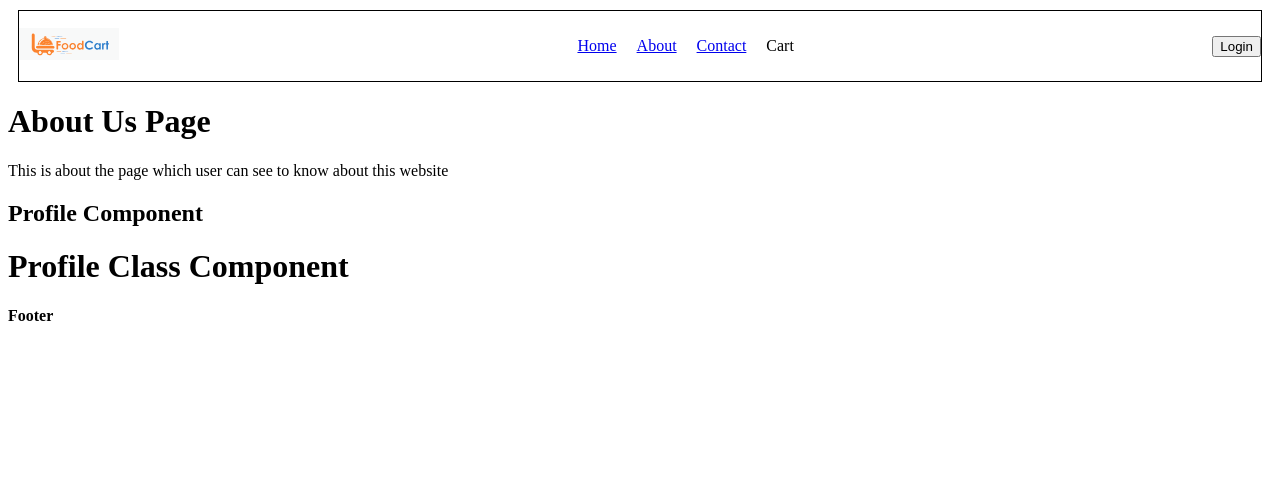
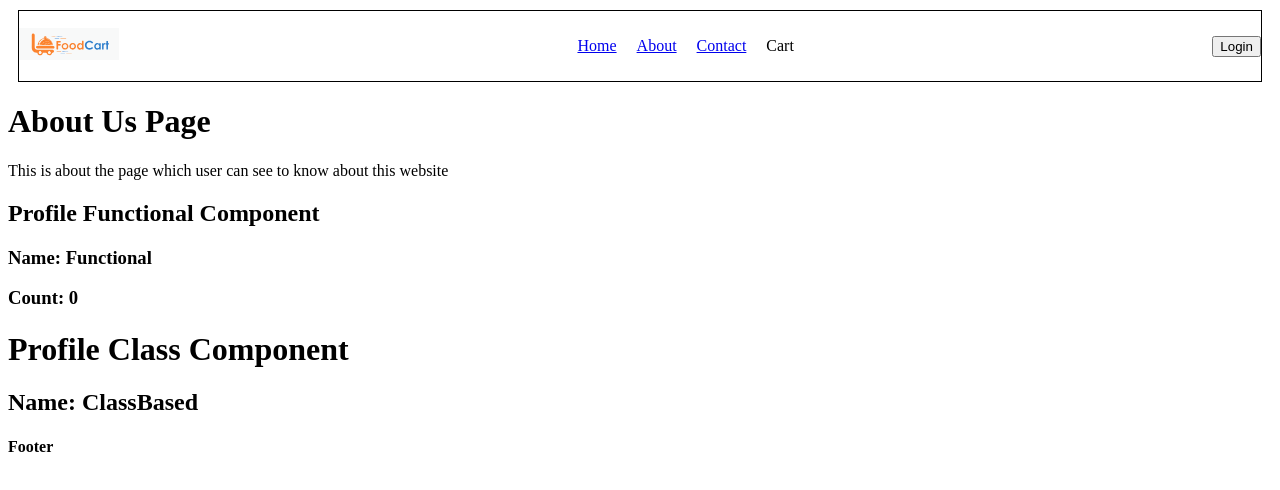
Before and after one commit to arvind79/food-villa, a React (Vite) app: page /about in a window 1280 px wide. Shown: the top 490 px of the page. Built offline with nearby package versions, Linux system fonts and the light colour scheme.

Commit message:
Added Profile component

```diff
--- a/src/components/About.js
+++ b/src/components/About.js
@@ -3,14 +3,15 @@ import ProfileFunctionalComponent from "./Profile"
 import Profile from "./ProfileClass"
 
 const About = () => {
+
   return (
     <div>
       <h1>About Us Page</h1>
       <p>
         This is about the page which user can see to know about this website
       </p>
-      <ProfileFunctionalComponent />
-      <Profile />
+      <ProfileFunctionalComponent name={"Functional"} />
+      <Profile name={"ClassBased"} />
     </div>
   )
 }
--- a/src/components/Profile.js
+++ b/src/components/Profile.js
@@ -1,7 +1,13 @@
-const Profile = () => {
+import { useState } from "react";
+
+const Profile = (props) => {
+  const [count] = useState(0)
+
   return (
     <div>
-      <h2>Profile Component</h2 >
+      <h2>Profile Functional Component</h2 >
+      <h3>Name: {props.name}</h3>
+      <h3>Count: {count}</h3>
     </div>
   )
 };
--- a/src/components/ProfileClass.js
+++ b/src/components/ProfileClass.js
@@ -1,9 +1,14 @@
-import React from "react"
+import React from "react";
 
 class Profile extends React.Component {
-    render() {
-        return <h1>Profile Class Component</h1>
-    }
+  render() {
+    return (
+      <div>
+        <h1>Profile Class Component</h1>
+        <h2>Name: {this.props.name}</h2>
+      </div>
+    );
+  }
 }
 
-export default Profile
+export default Profile;
```
